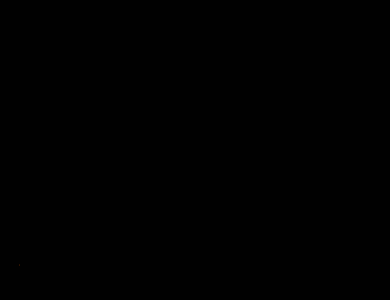
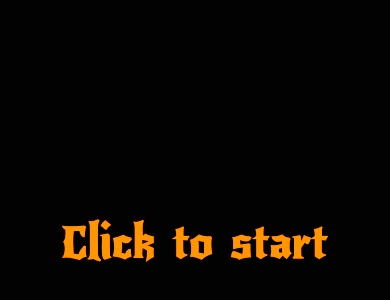
Before and after one commit to matheusbloize/halloween, a Next.js app: page / in a window 390 px wide. Shown: the part 30-330 px from the top of the page. Built offline with nearby package versions, Linux system fonts and the light colour scheme.

Commit message:
fix: home page style logic fixed

```diff
--- a/src/app/page.tsx
+++ b/src/app/page.tsx
@@ -1,13 +1,14 @@
 "use client";
 
 import Image from "next/image";
-import { useEffect } from "react";
+import { useEffect, useState } from "react";
 
 import jackImage from "@/assets/images/jack.webp";
 import Navbar from "@/components/Navbar";
 
 const Home = () => {
   const audio = document!.querySelector("audio")! as HTMLAudioElement;
+  const [align, setAlign] = useState(false);
 
   useEffect(() => {
     if (audio && audio.duration > 0) {
@@ -15,6 +16,7 @@ const Home = () => {
       modalDiv.style.display = "none";
       const main = document.querySelector("main")! as HTMLDivElement;
       main.style.alignItems = "center";
+      setAlign(true);
     }
   }, [audio]);
 
@@ -23,15 +25,19 @@ const Home = () => {
     const main = document.querySelector("main")! as HTMLDivElement;
     main.style.alignItems = "center";
     main.style.animation = "home 1s ease-out";
-    main.style.flexDirection = "column";
     const body = document.querySelector("body")! as HTMLBodyElement;
     body.style.overflowY = "scroll";
     const audio = document.querySelector("audio")! as HTMLAudioElement;
     audio.play();
+    setAlign(true);
   };
 
   return (
-    <main className="flex flex-col items-baseline justify-center group sm:flex-row">
+    <main
+      className={`flex ${
+        align ? "flex-col" : "flex-row"
+      } items-baseline justify-center group sm:flex-row`}
+    >
       <div
         onClick={removeModal}
         className="bg-[#010101] absolute w-full h-[100em] z-10 flex justify-center pt-[5em] text-[3em] animate-shine cursor-pointer"
```
